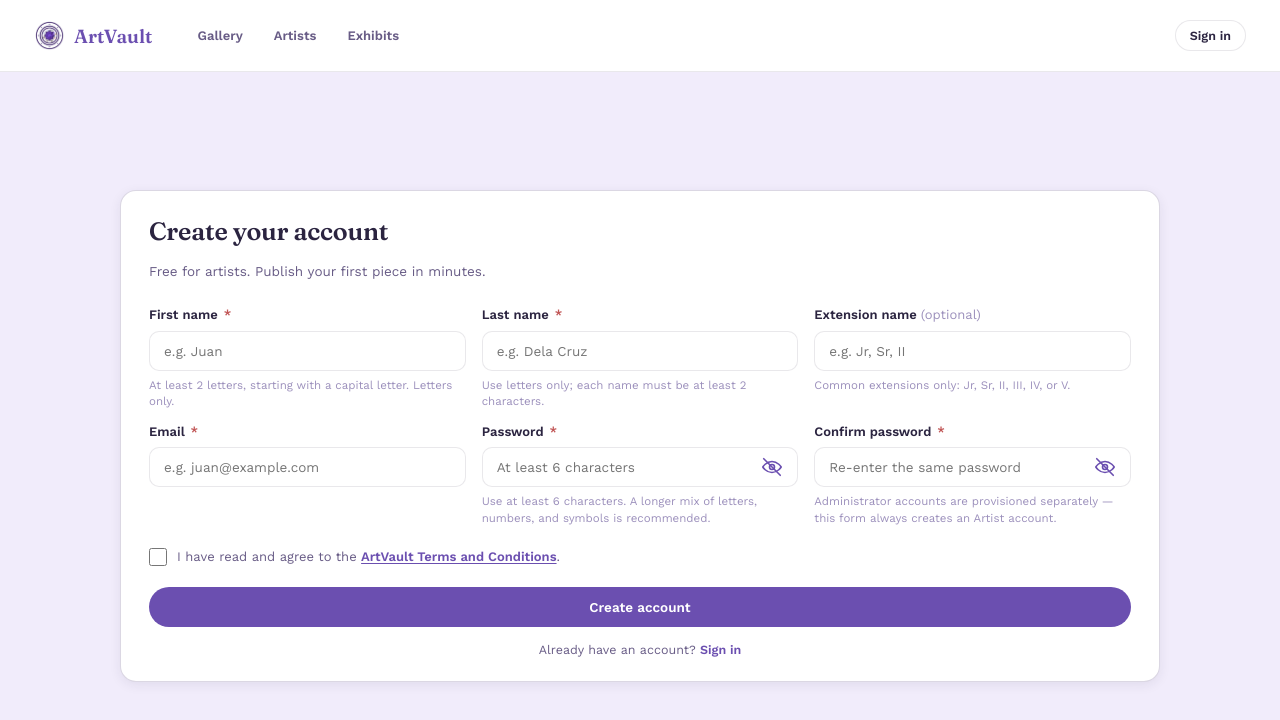
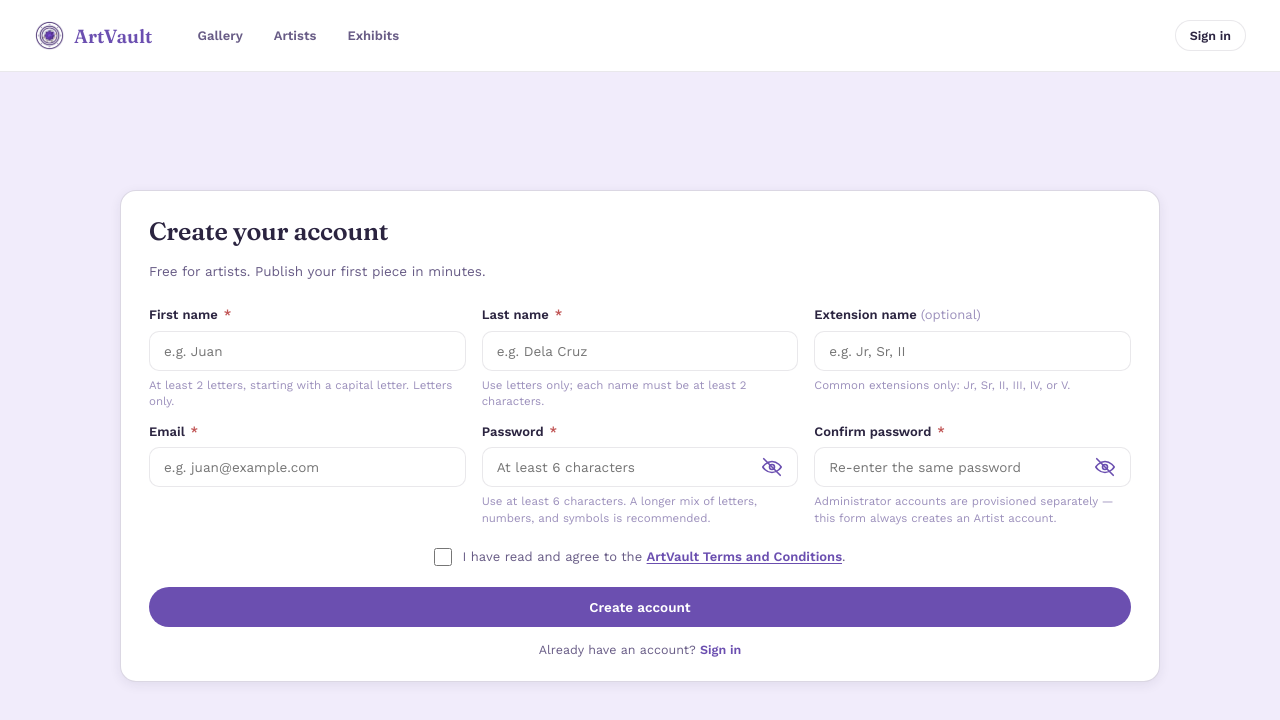
Before and after one commit to JoyGaspel/ArtVault-Art-Gallery-Management-Exhibition-System-, a React (Vite) app in the folder artvault-mern/client/: page /signup in a window 1280 px wide. Shown: the top 720 px of the page. Built offline with nearby package versions, Linux system fonts and the light colour scheme; no server answers.

Commit message:
Center signup terms on wide screens

```diff
--- a/artvault-mern/client/src/styles/global.css
+++ b/artvault-mern/client/src/styles/global.css
@@ -1436,6 +1436,10 @@ button, input, textarea, select{ font-family:inherit; }
 .signup-terms-open { border: 0; padding: 0; background: transparent; color: var(--violet-deep); font: inherit; font-weight: 700; text-align: left; text-decoration: underline; text-underline-offset: 2px; cursor: pointer; }
 .signup-terms-open:hover { color: var(--ink); }
 .signup-terms-open:focus-visible { outline: 2px solid var(--violet-deep); outline-offset: 3px; border-radius: 2px; }
+@media (min-width: 1100px) {
+  .signup-form .signup-terms-field { text-align: center; }
+  .signup-terms-choice { margin-inline: auto; text-align: left; }
+}
 
 .terms-overlay { z-index: 230; background: rgba(29,19,52,.58); backdrop-filter: blur(4px); }
 .terms-modal { display: flex; flex-direction: column; width: min(100%, 720px); max-height: min(88dvh, 800px); overflow: hidden; border: 1px solid #ddd3ee; border-radius: 20px; background: #fff; box-shadow: 0 28px 80px rgba(25,17,48,.3); }
```
